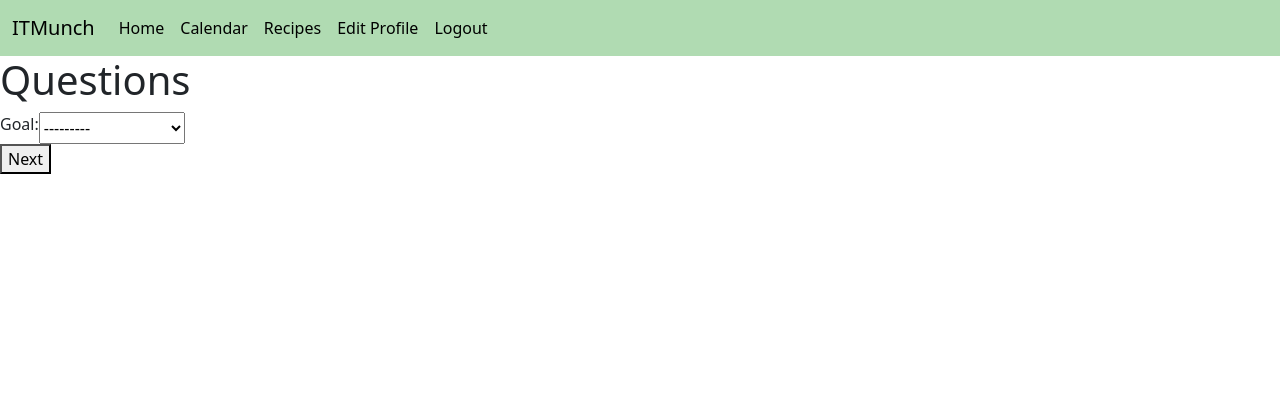
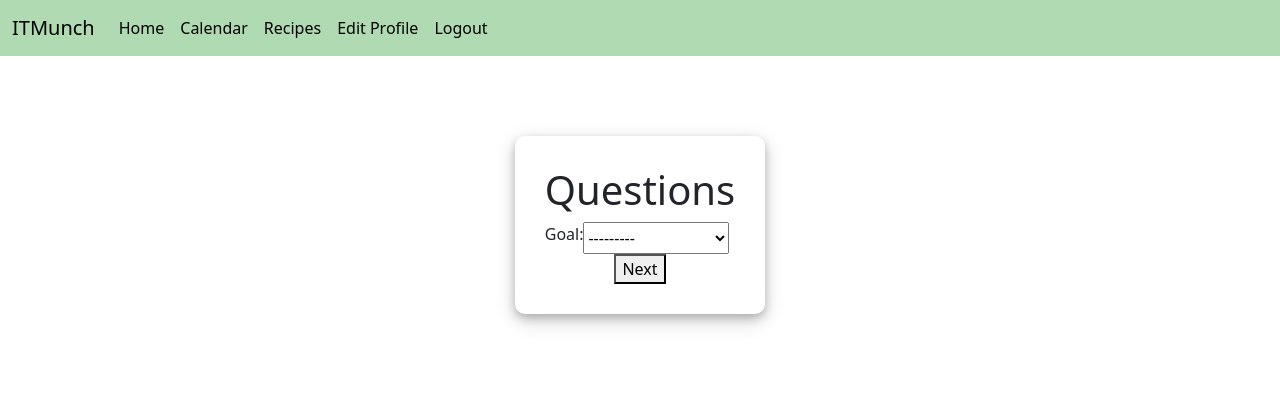
Before and after one commit to Noahruiters/webprog_final_project, a Django app: template ITMunch/app_itmunch/templates/app_itmunch/questions.html in a window 1280 px wide. Shown: the top 393 px of the page. Run offline with Django 4.2, Linux system fonts and the light colour scheme; the template is opened without the code that fills it: values that come from a table or form of the project are taken from there, others are empty; some libraries are stand-ins or nearby versions.

Commit message:
styled questions

```diff
--- a/ITMunch/app_itmunch/static/app_itmunch/styles.css
+++ b/ITMunch/app_itmunch/static/app_itmunch/styles.css
@@ -105,6 +105,17 @@
     text-align: center;
 }
 
+.question_box > div {
+    text-align: center;
+}
+
+.question.active{
+    display: flex;
+}
+.question{
+    display: none;
+}
+
 
 @media (max-width: 768px) {
     .index_flexbox {
@@ -182,6 +193,24 @@
         box-shadow: 0 4px 8px 0 rgba(0, 0, 0, 0.2), 0 6px 20px 0 rgba(0, 0, 0, 0.19);
     }
 
+    .question_box {
+        display: flex;
+        flex-wrap: wrap;
+        align-items: center;
+        justify-content: center;
+        flex-direction: column;
+        text-align: center;
+        padding: 80px;
+    }
+
+    .question_box > div {
+        border-radius: 10px;
+        width: auto;
+        height: auto;
+        padding: 30px;
+        box-shadow: 0 4px 8px 0 rgba(0, 0, 0, 0.2), 0 6px 20px 0 rgba(0, 0, 0, 0.19);
+    }
+
 
 
 }
--- a/ITMunch/app_itmunch/templates/app_itmunch/questions.html
+++ b/ITMunch/app_itmunch/templates/app_itmunch/questions.html
@@ -6,16 +6,8 @@
 {% block body %}
 
 
-
-<style>
-    .question.active{
-        display: flex;
-    }
-    .question{
-        display: none;
-    }
-</style>
-
+    <div class="question_box">
+        <div>
     <h1>Questions</h1>
 
     <form id="question-form" method="post">
@@ -47,4 +39,6 @@
         <button id="button_submit" type="button" style="display: none">Submit</button>
     </form>
     <button id="button_next" type="button">Next</button>
+</div>
+    </div>
 {% endblock %}
```
Also changed, not shown: ITMunch/db.sqlite3.
